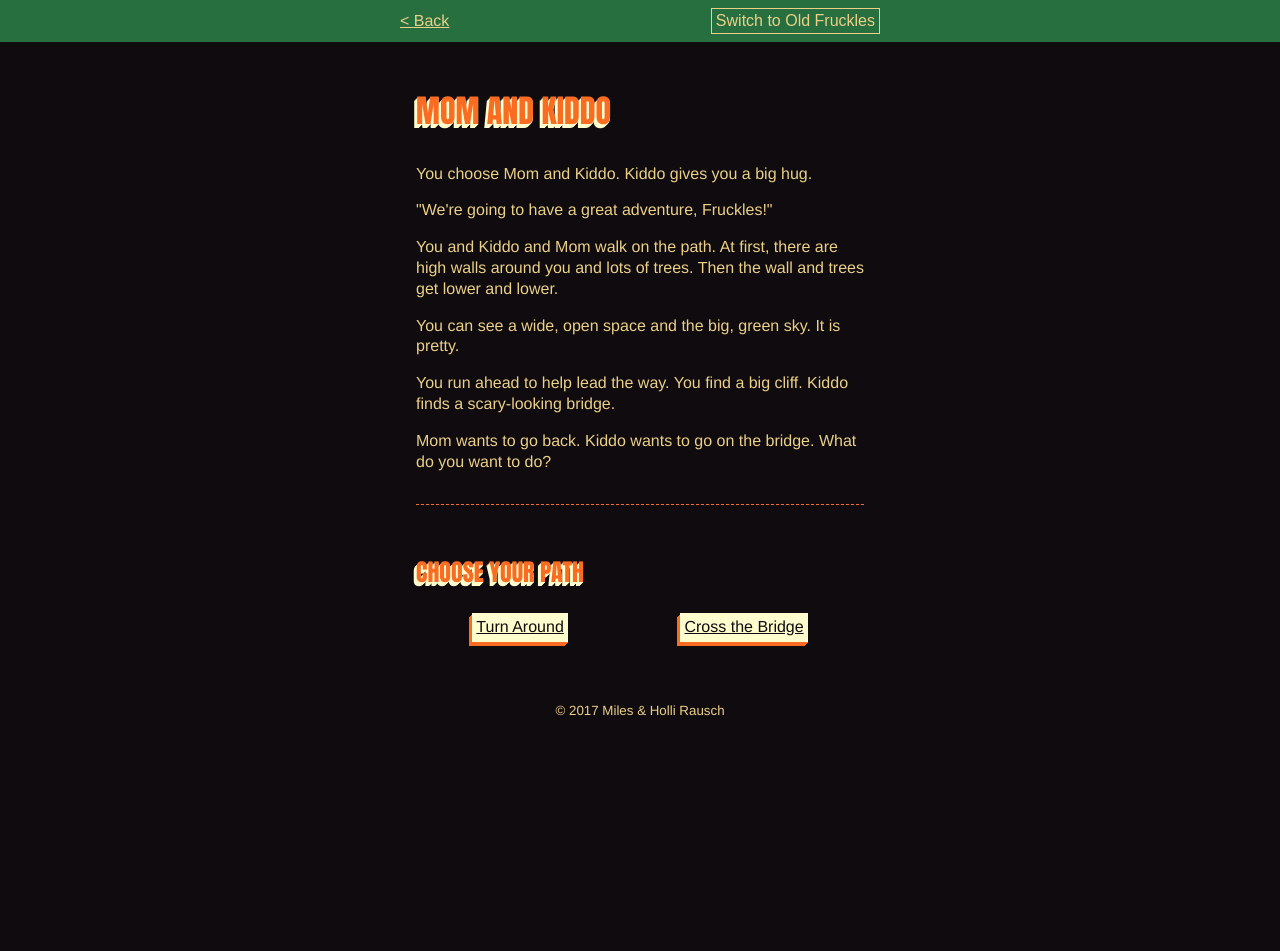
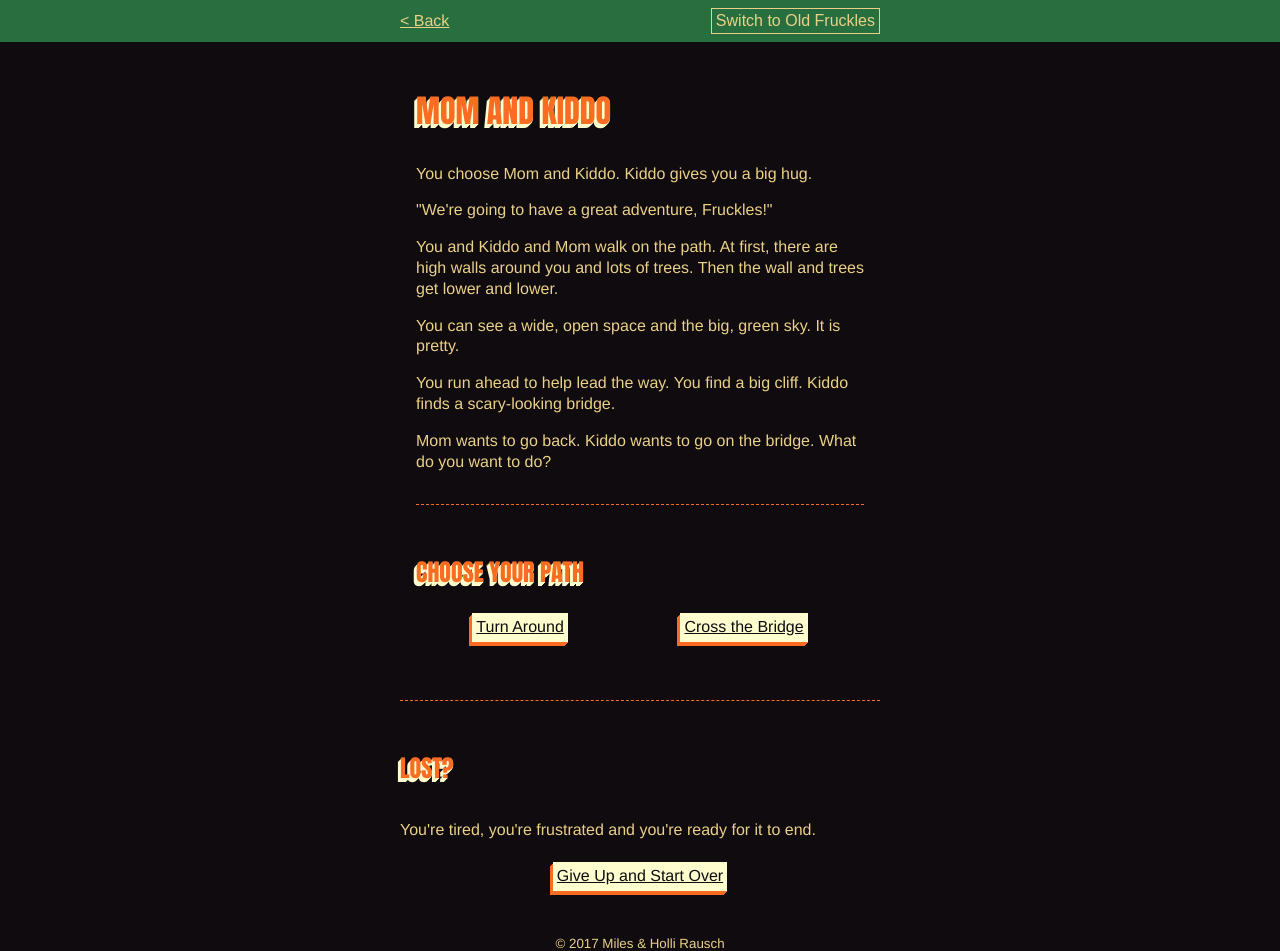
Before and after one commit to awayken/2017-christmas-card, a Nuxt app: page /mom-and-kiddo in a window 1280 px wide. Shown: the top 951 px of the page. Before the commit the page ends 800 px from the top, so only its background shows below. Built offline with nearby package versions, Linux system fonts and the light colour scheme.

Commit message:
Add a StartOver component

```diff
--- /dev/null
+++ b/components/StartOver.vue
@@ -0,0 +1,21 @@
+<template>
+  <div class="container">
+    <Chooser title="Lost?">
+      <p>You're tired, you're frustrated and you're ready for it to end.</p>
+
+      <nav slot="choices" class="chooser__choices">
+        <a href="/" class="chooser__choice chooser__choice-target">Give Up and Start Over</a>
+      </nav>
+    </Chooser>
+  </div>
+</template>
+
+<script>
+  import Chooser from '~/components/Chooser.vue'
+
+  export default {
+    components: {
+      Chooser
+    }
+  }
+</script>
--- a/layouts/default.vue
+++ b/layouts/default.vue
@@ -4,6 +4,8 @@
 
     <main class="main">
       <nuxt />
+
+      <StartOver />
     </main>
 
     <Bottom />
@@ -12,11 +14,13 @@
 
 <script>
   import Navigation from '~/components/Navigation'
+  import StartOver from '~/components/StartOver'
   import Bottom from '~/components/Bottom'
 
   export default {
     components: {
       Navigation,
+      StartOver,
       Bottom
     }
   }
```
